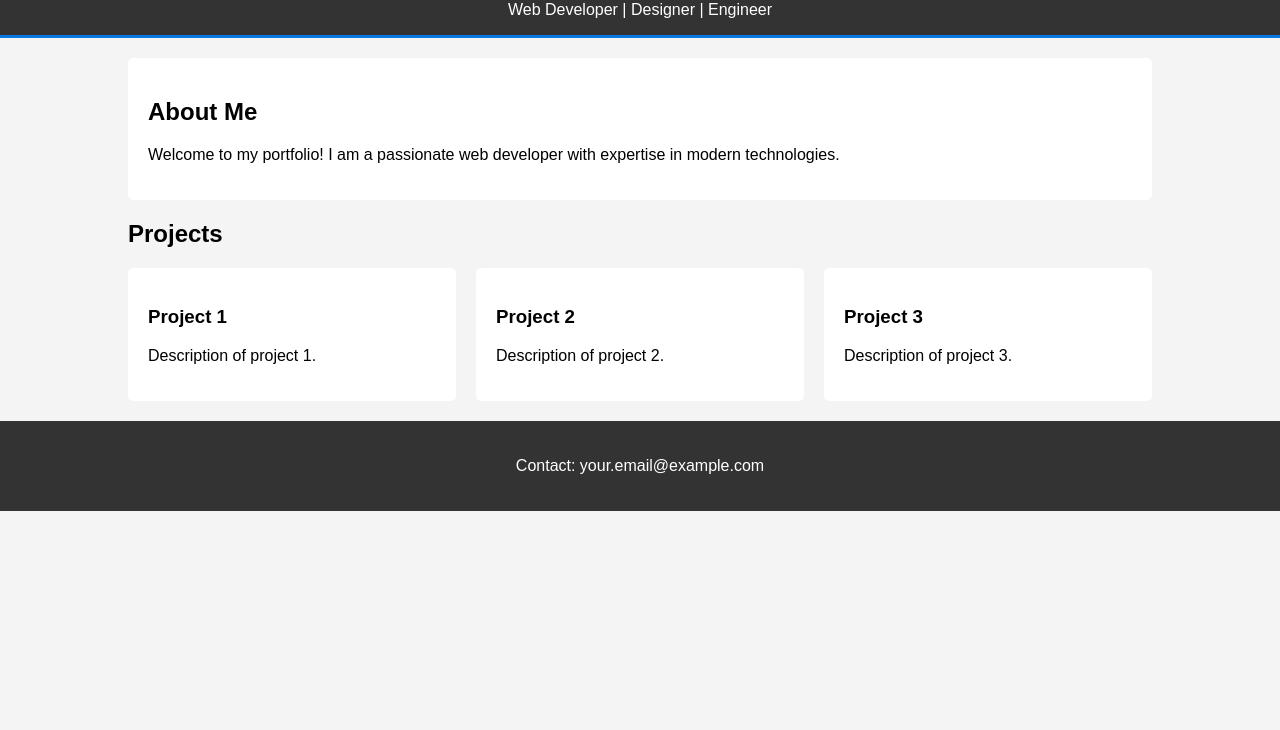
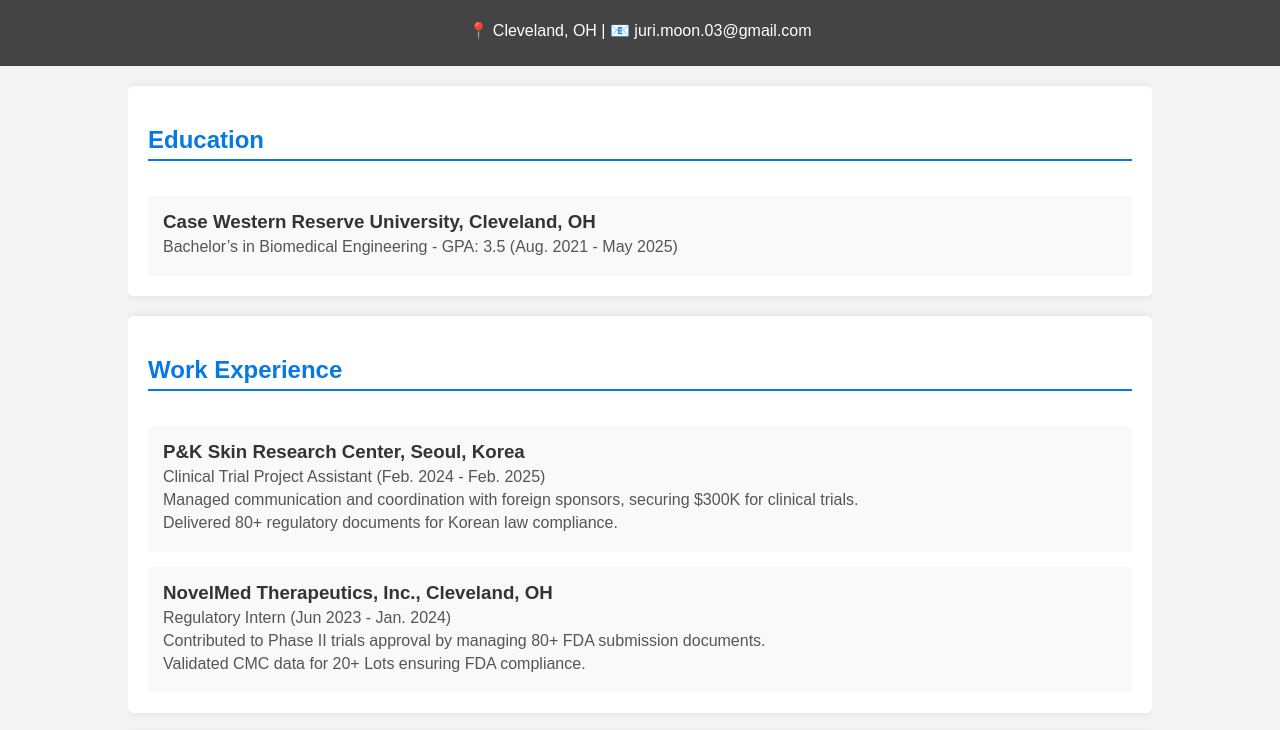
Before and after one commit to mJuri03/ex, a plain HTML site: page index.html in a window 1280 px wide. Shown: the part 82-812 px from the top of the page. Drawn offline with Linux system fonts and the light colour scheme.

Commit message:
Update index.html

```diff
--- a/index.html
+++ b/index.html
@@ -1,103 +1,136 @@
 <!DOCTYPE html>
 <html lang="en">
-
 <head>
     <meta charset="UTF-8">
     <meta name="viewport" content="width=device-width, initial-scale=1.0">
-    <title>Your Name - Portfolio</title>
+    <title>Juri Moon - Portfolio</title>
     <style>
         body {
             font-family: Arial, sans-serif;
             margin: 0;
             padding: 0;
             background-color: #f4f4f4;
+            color: #333;
         }
-
         .container {
             width: 80%;
             margin: auto;
             overflow: hidden;
         }
-
         header {
-            background: #333;
+            background: #222;
             color: #fff;
-            padding-top: 30px;
-            min-height: 70px;
-            border-bottom: #0779e4 3px solid;
+            padding: 20px;
             text-align: center;
         }
-
         header h1 {
             margin: 0;
         }
-
-        .about {
+        .contact {
+            text-align: center;
+            padding: 10px;
+            background: #444;
+            color: #fff;
+        }
+        .section {
+            background: #fff;
             padding: 20px;
-            background: #fff;
             margin: 20px 0;
             border-radius: 5px;
+            box-shadow: 0 0 10px rgba(0, 0, 0, 0.1);
         }
-
-        .projects {
+        h2 {
+            color: #0779e4;
+            border-bottom: 2px solid #0779e4;
+            padding-bottom: 5px;
+        }
+        .experience, .education, .skills {
             display: flex;
-            flex-wrap: wrap;
-            gap: 20px;
-            justify-content: space-between;
+            flex-direction: column;
+            gap: 15px;
         }
-
-        .project {
-            background: #fff;
-            padding: 20px;
-            flex: 1 1 calc(33.333% - 20px);
-            box-sizing: border-box;
+        .entry {
+            background: #f9f9f9;
+            padding: 15px;
             border-radius: 5px;
         }
-
+        .entry h3 {
+            margin: 0;
+            color: #333;
+        }
+        .entry p {
+            margin: 5px 0;
+            color: #555;
+        }
         footer {
             text-align: center;
             padding: 20px;
-            background: #333;
+            background: #222;
             color: #fff;
             margin-top: 20px;
         }
     </style>
 </head>
-
 <body>
     <header>
-        <h1>Your Name</h1>
-        <p>Web Developer | Designer | Engineer</p>
+        <h1>Juri Moon</h1>
     </header>
 
+    <div class="contact">
+        <p>📍 Cleveland, OH | 📧 juri.moon.03@gmail.com</p>
+    </div>
+
     <div class="container">
-        <section class="about">
-            <h2>About Me</h2>
-            <p>Welcome to my portfolio! I am a passionate web developer with expertise in modern technologies.</p>
+        <section class="section education">
+            <h2>Education</h2>
+            <div class="entry">
+                <h3>Case Western Reserve University, Cleveland, OH</h3>
+                <p>Bachelor’s in Biomedical Engineering - GPA: 3.5 (Aug. 2021 - May 2025)</p>
+            </div>
         </section>
 
-        <section>
-            <h2>Projects</h2>
-            <div class="projects">
-                <div class="project">
-                    <h3>Project 1</h3>
-                    <p>Description of project 1.</p>
-                </div>
-                <div class="project">
-                    <h3>Project 2</h3>
-                    <p>Description of project 2.</p>
-                </div>
-                <div class="project">
-                    <h3>Project 3</h3>
-                    <p>Description of project 3.</p>
-                </div>
+        <section class="section experience">
+            <h2>Work Experience</h2>
+            <div class="entry">
+                <h3>P&K Skin Research Center, Seoul, Korea</h3>
+                <p>Clinical Trial Project Assistant (Feb. 2024 - Feb. 2025)</p>
+                <p>Managed communication and coordination with foreign sponsors, securing $300K for clinical trials.</p>
+                <p>Delivered 80+ regulatory documents for Korean law compliance.</p>
+            </div>
+            <div class="entry">
+                <h3>NovelMed Therapeutics, Inc., Cleveland, OH</h3>
+                <p>Regulatory Intern (Jun 2023 - Jan. 2024)</p>
+                <p>Contributed to Phase II trials approval by managing 80+ FDA submission documents.</p>
+                <p>Validated CMC data for 20+ Lots ensuring FDA compliance.</p>
+            </div>
+        </section>
+
+        <section class="section experience">
+            <h2>Research Experience</h2>
+            <div class="entry">
+                <h3>Biomedical Engineering Lab, Case Western Reserve University</h3>
+                <p>Research Assistant (May 2024 - Present)</p>
+                <p>Contributing to a $15.75M NIH-funded project on nerve tract organization using deep learning.</p>
+            </div>
+            <div class="entry">
+                <h3>Anatomy & Cell Biology Lab, Seoul National College of Medicine</h3>
+                <p>Research Intern (Feb. 2024 - Jun. 2024)</p>
+                <p>Developed antiviral mask marketing proposals and conducted feasibility studies.</p>
+            </div>
+        </section>
+
+        <section class="section skills">
+            <h2>Skills & Certificates</h2>
+            <div class="entry">
+                <p><strong>Regulatory:</strong> Clinical Trial Management, CMC Data Verification</p>
+                <p><strong>Laboratory Skills:</strong> Cell Culture, PCR, Western Blotting, Nerve Segmentation</p>
+                <p><strong>Computer Skills:</strong> MIT IDSS Data Science & Machine Learning Certificate (Dec. 2023)</p>
             </div>
         </section>
     </div>
 
     <footer>
-        <p>Contact: your.email@example.com</p>
+        <p>&copy; 2025 Juri Moon | All Rights Reserved</p>
     </footer>
 </body>
-
 </html>
```
